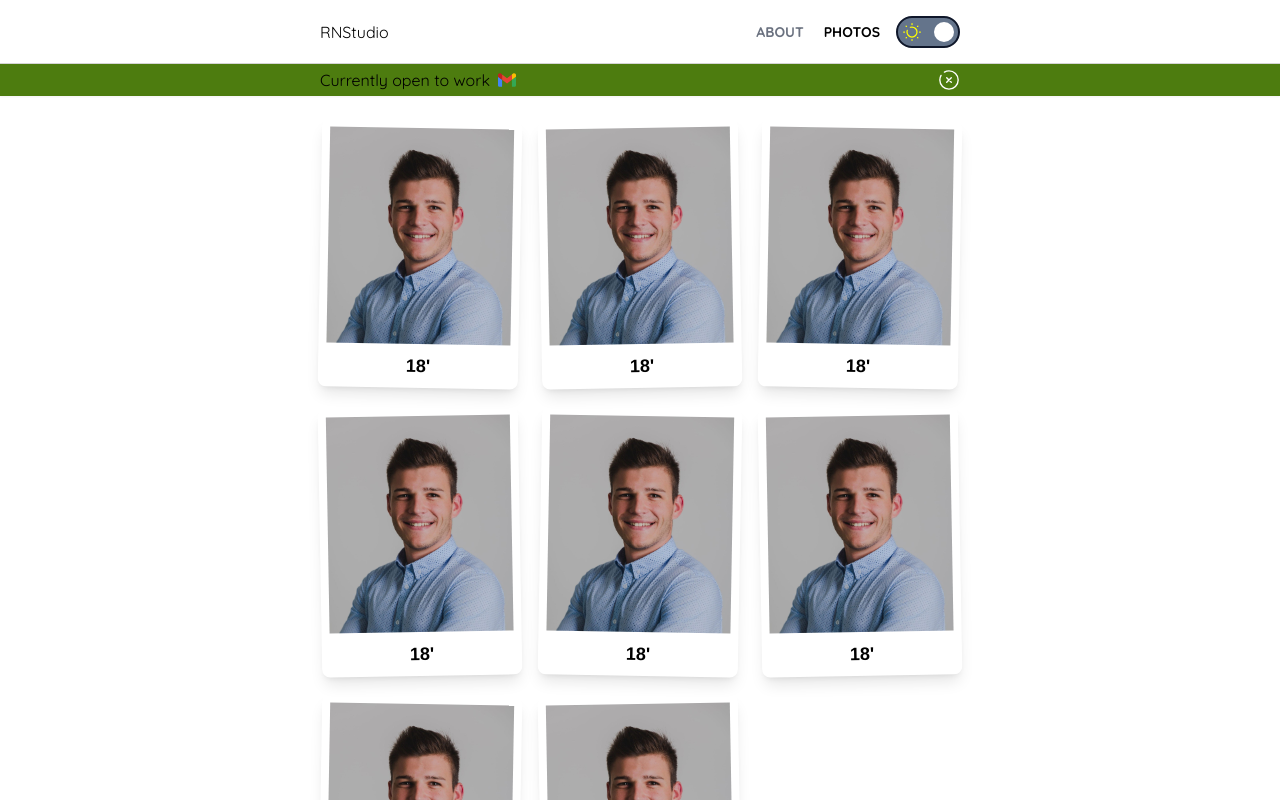
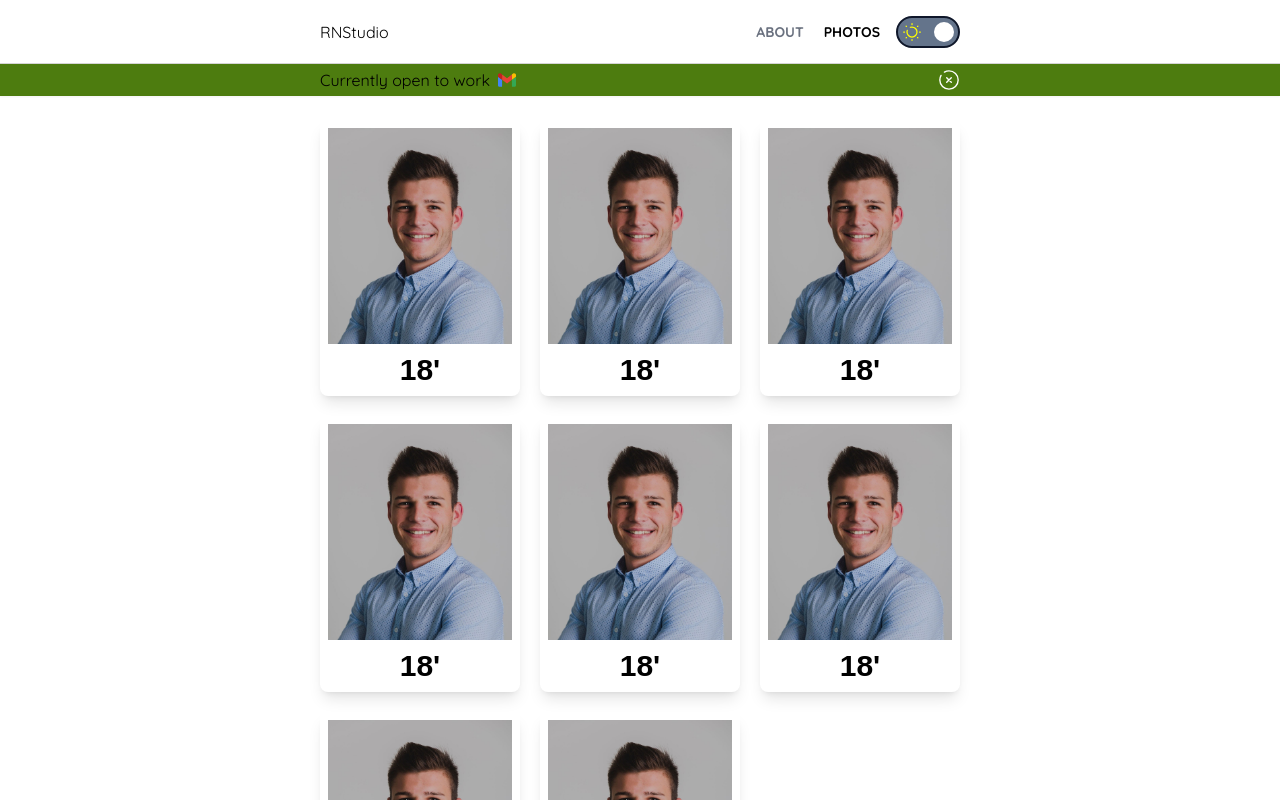
Before and after one commit to RichardRNStudio/rnstudio.hu, a Next.js app: page /photos in a window 1280 px wide. Shown: the top 800 px of the page. Built offline with nearby package versions, Linux system fonts and the light colour scheme; a web font is replaced by a local one.

Commit message:
feat(seo): add seo data

```diff
--- a/src/app/_shared/config.ts
+++ b/src/app/_shared/config.ts
@@ -97,7 +97,8 @@ export const EMAIL = 'riiichj@gmail.com';
 export const LINKED_IN_SOCIAL_URL =
   'https://www.linkedin.com/in/richard-nagy-rnstudio';
 export const GITHUB_SOCIAL_URL = 'https://github.com/RichardRNStudio';
-export const X_SOCIAL_URL = 'https://x.com/Richard94231126';
+export const X_SOCIAL_ID = 'Richard94231126';
+export const X_SOCIAL_URL = `https://x.com/${X_SOCIAL_ID}`;
 
 export const GITHUB_API_URL = 'https://api.github.com';
 export const GITHUB_USER = 'RichardRNStudio';
--- a/src/app/layout.tsx
+++ b/src/app/layout.tsx
@@ -8,13 +8,26 @@ import Header from './_components/Header/Header';
 import Container from './_components/Container/Container';
 import Footer from './_components/Footer/Footer';
 import OpenToWork from './_components/OpenToWork/OpenToWork';
-import { IS_OPEN_TO_WORK } from './_shared/config';
+import { IS_OPEN_TO_WORK, WEBSITE, X_SOCIAL_ID } from './_shared/config';
 
 const quickSand = Quicksand({ subsets: ['latin'] });
 
 export const metadata: Metadata = {
-  title: 'Richárd Nagy - Javascript Engineer',
-  description: 'Generated by create next app',
+  title: {
+    absolute: 'Richárd Nagy - Javascript Engineer',
+    template: 'Richárd Nagy - %s',
+  },
+  description: "I'm Richárd Nagy, a Javascript Engineer based in Hungary.",
+  metadataBase: new URL(WEBSITE),
+  openGraph: {
+    type: 'website',
+    locale: 'en_US',
+    siteName: 'Richárd Nagy',
+    url: WEBSITE,
+  },
+  twitter: {
+    creator: X_SOCIAL_ID,
+  },
 };
 
 const Layout = ({
--- a/src/app/page.tsx
+++ b/src/app/page.tsx
@@ -1,4 +1,12 @@
+import { Metadata } from 'next';
 import Home from './(home)';
+import { WEBSITE } from './_shared/config';
+
+export const metadata: Metadata = {
+  alternates: {
+    canonical: WEBSITE,
+  },
+};
 
 export const revalidate = 600;
 
--- a/src/app/photos/page.tsx
+++ b/src/app/photos/page.tsx
@@ -49,22 +49,17 @@ const IMAGES: Photo[] = [
 const font = Edu_VIC_WA_NT_Beginner({ subsets: ['latin'] });
 
 const PhotosPage = () => (
-  <div className="grid grid-cols-3 gap-5">
+  <div className="grid grid-cols-1 sm:grid-cols-2 md:grid-cols-3 gap-5 place-items-center">
     {IMAGES.map(({ link, alt, label }, index) => (
       <div
         key={index}
-        className={classNames(
-          'flex flex-col items-center gap-2 p-2 dark:bg-white rounded-lg shadow-lg transition-transform',
-          index % 2 === 0
-            ? 'rotate-1 hover:rotate-0'
-            : '-rotate-1 hover:rotate-0'
-        )}
+        className="flex flex-col items-center gap-2 p-2 dark:bg-white rounded-lg shadow-lg transition-transform hover:rotate-1 max-w-xs"
       >
         <Image src={link} alt={alt} width={300} height={300} />
         <span
           className={classNames(
             font.className,
-            'text-black text-lg font-black'
+            'text-black text-3xl font-black'
           )}
         >
           {label}
--- a/src/app/projects/pccontroller/page.tsx
+++ b/src/app/projects/pccontroller/page.tsx
@@ -2,6 +2,14 @@ import { PC_CONTROLLER_PROJECT } from '@/app/_shared/config';
 import Image from 'next/image';
 import Link from 'next/link';
 import Template from '../_components/Template/Template';
+import { Metadata } from 'next';
+
+export const metadata: Metadata = {
+  title: PC_CONTROLLER_PROJECT.name,
+  alternates: {
+    canonical: '/projects/pccontroller',
+  },
+};
 
 const PCControllerPage = () => (
   <Template
```
